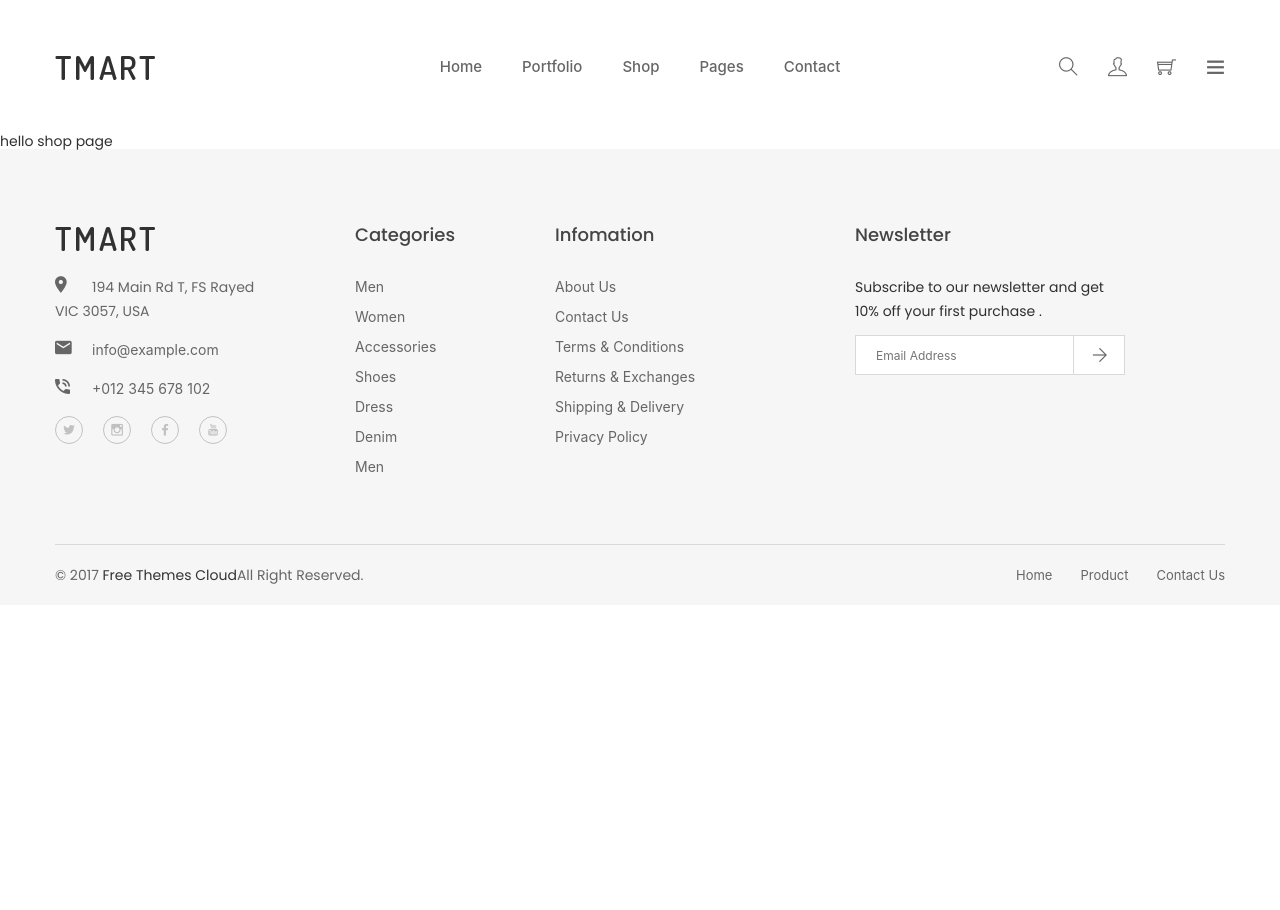
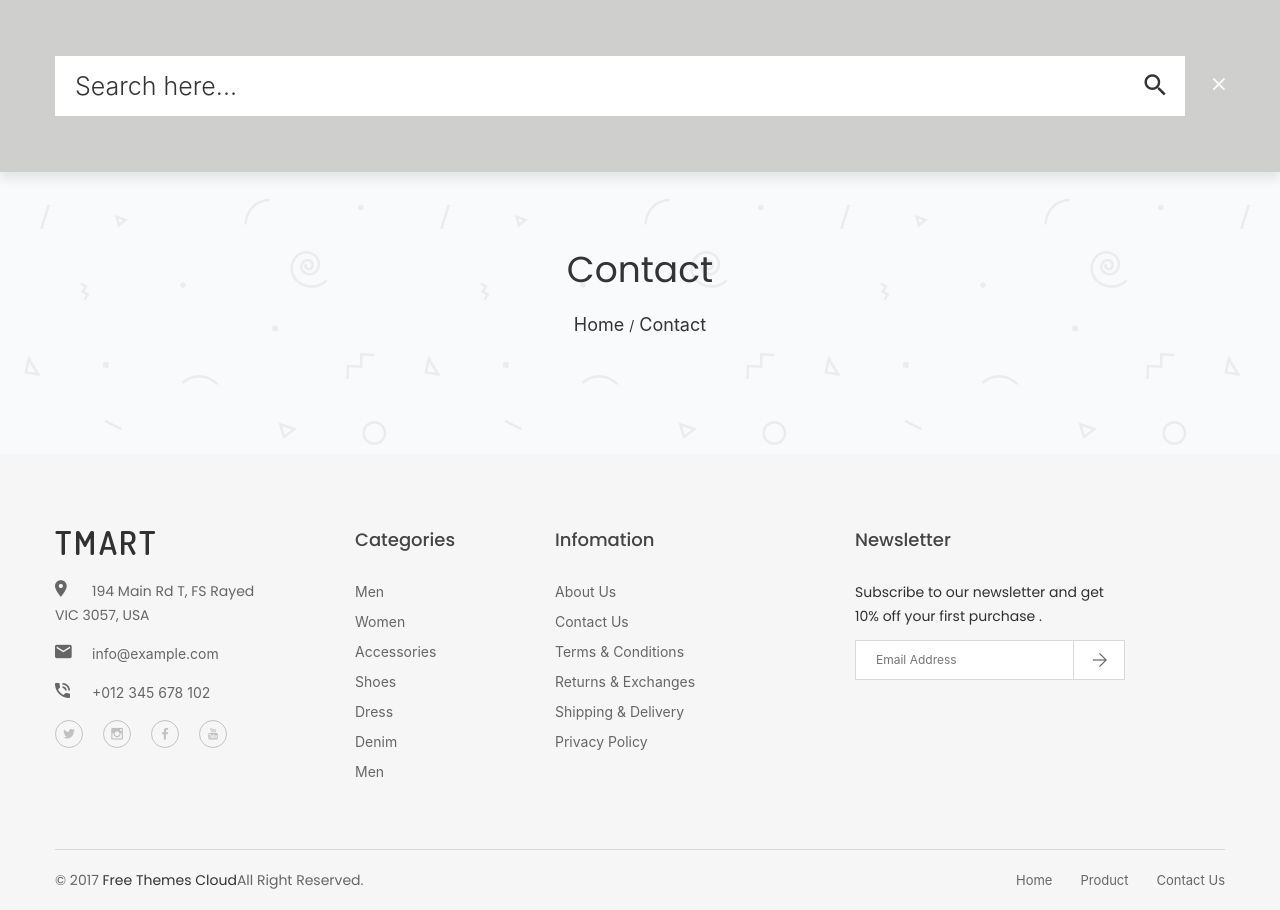
Before and after one commit to devs-shakil/tmart-website, a React (Create React App) app: page /shop in a window 1280 px wide. Both pictures are taken after a click on the element 1068 px from the left and 66 px from the top of the page. Before the commit the page ends 800 px from the top, so only its background shows below. Built offline with nearby package versions, Linux system fonts and the light colour scheme.

Commit message:
cart and  search bar added

```diff
--- a/src/Components/Menus/MenuExtra.jsx
+++ b/src/Components/Menus/MenuExtra.jsx
@@ -1,16 +1,32 @@
 import React from 'react'
 import { Link } from 'react-router-dom'
 
-const MenuExtra = () => {
+const MenuExtra = ({setToggleSearchArea , setToggleCartArea}) => {
+
+ const toggleSearch = () =>{
+  setToggleSearchArea(true)
+ }
+ const toggleCart = () =>{
+  setToggleCartArea(true)
+ }
+
   return (
     <div className="col-md-2 col-sm-4 col-xs-3">
         <ul className="menu-extra">
-            <li className="search search__open hidden-xs"><span className="ti-search"></span></li>
+            <li className="search search__open hidden-xs">
+                <span className="ti-search"  onClick={toggleSearch}/>
+            </li>
             <li>
-              <Link to="/login-register"><span className="ti-user"></span></Link>
+                <Link to="/login-register">
+                   <span className="ti-user"/>
+                </Link>
             </li>
-            <li className="cart__menu"><span className="ti-shopping-cart"></span></li>
-            <li className="toggle__menu hidden-xs hidden-sm"><span className="ti-menu"></span></li>
+            <li className="cart__menu">
+                <span className="ti-shopping-cart" onClick={toggleCart}/>
+            </li>
+            <li className="toggle__menu hidden-xs hidden-sm">
+              <span className="ti-menu"/>
+            </li>
         </ul>
     </div>
   )
--- a/src/Components/footer/index.jsx
+++ b/src/Components/footer/index.jsx
@@ -51,7 +51,7 @@ const Footer = () => {
                                     {SocialIcon.socilaicon.length > 0 && SocialIcon.socilaicon.map(socialIconProps =>(
                                          <li key={socialIconProps.id}>
 
-                                            <a href={socialIconProps.link}><i className={socialIconProps.class1}></i></a>
+                                            <a href={socialIconProps.link} ><i className={socialIconProps.class1}></i></a>
 
                                         </li>
                                     ))}
--- a/src/Components/ofset/Search.jsx
+++ b/src/Components/ofset/Search.jsx
@@ -1,9 +1,17 @@
 import React from 'react'
 
-const Search = () => {
+const Search = ( {setToggleSearchArea}) => {
+
+const change = () =>{
+    setToggleSearchArea(false)
+}
+
   return (
+
     <>
-        <div className="search__area">
+
+
+            <div className="search__area">
                 <div className="container" >
                     <div className="row" >
                         <div className="col-md-12" >
@@ -13,7 +21,7 @@ const Search = () => {
                                     <button type="submit"></button>
                                 </form>
                                 <div className="search__close__btn">
-                                    <span className="search__close__btn_icon"><i className="zmdi zmdi-close"></i></span>
+                                    <span className="search__close__btn_icon" onClick={change} ><i className="zmdi zmdi-close"></i></span>
                                 </div>
                             </div>
                         </div>
@@ -22,6 +30,9 @@ const Search = () => {
             </div>
 
 
+
+
+
     </>
   )
 }
--- a/src/Components/ofset/ShoppingCart.jsx
+++ b/src/Components/ofset/ShoppingCart.jsx
@@ -1,12 +1,15 @@
 import React from 'react'
 
-const ShoppingCart = () => {
+const ShoppingCart = ({setToggleCartArea}) => {
+    const changeState = () =>{
+        setToggleCartArea(false)
+    }
   return (
-    <div>
-          <div className="shopping__cart">
-                <div className="shopping__cart__inner">
+    <>
+          <div className="shopping__cart shopping__cart__on">
+                <div className="shopping__cart__inner ">
                     <div className="offsetmenu__close__btn">
-                        <a href="#"><i className="zmdi zmdi-close"></i></a>
+                        <a href="#" onClick={changeState}><i className="zmdi zmdi-close"></i></a>
                     </div>
                     <div className="shp__cart__wrap">
                         <div className="shp__single__product">
@@ -36,7 +39,7 @@ const ShoppingCart = () => {
                                 <span className="shp__price">$25.00</span>
                             </div>
                             <div className="remove__btn">
-                                <a href="#" title="Remove this item"><i className="zmdi zmdi-close"></i></a>
+                                <a href="#" title="Remove this item" ><i className="zmdi zmdi-close"></i></a>
                             </div>
                         </div>
                     </div>
@@ -50,7 +53,7 @@ const ShoppingCart = () => {
                     </ul>
                 </div>
             </div>
-    </div>
+    </>
   )
 }
 
--- a/src/Components/ofset/index.jsx
+++ /dev/null
@@ -1,16 +0,0 @@
-import React from 'react'
-import OfsetMenu from './OfsetMenu'
-import Search from './Search'
-import ShoppingCart from './ShoppingCart'
-
-const Ofset = () => {
-  return (
-    <div className="offset__wrapper">
-        <Search/>
-        <OfsetMenu/>
-        <ShoppingCart/>
-     </div>
-   )
-}
-
-export default Ofset
--- a/src/Components/partial/Header.jsx
+++ b/src/Components/partial/Header.jsx
@@ -1,11 +1,26 @@
-import React from 'react'
+import React, { useEffect, useState } from 'react'
 import Menus from '../Menus'
 import MenuExtra from '../Menus/MenuExtra'
 import logo from '../../assets/images/logo/logo.png'
 import { Link } from 'react-router-dom'
-import Footer from '../footer'
+import Footer from '../footer';
+import Ofset from '../ofset'
+import Search from '../ofset/Search'
+import ShoppingCart from '../ofset/ShoppingCart'
 
 export const Header = () => {
+    const [toggleSearchArea, setToggleSearchArea] = useState(false);
+    const [toggleCartArea, setToggleCartArea] = useState(false)
+    console.log(toggleCartArea)
+    useEffect(() => {
+        document.querySelector('body').classList.add('search__box__show__hide');
+    },[]);
+
+    useEffect(() =>{
+        document.querySelector('body').classList.add('shopping__cart__on');
+
+    },[]);
+
   return (
    <>
      <header id="header" className="htc-header header--3 bg__white">
@@ -25,7 +40,7 @@ export const Header = () => {
                         <Menus />
                         {/* <!-- End Main menu Areas --> */}
 
-                        <MenuExtra />
+                        <MenuExtra setToggleSearchArea={setToggleSearchArea} setToggleCartArea={setToggleCartArea} />
                     </div>
 
                     <div className="mobile-menu-area"></div>
@@ -34,6 +49,16 @@ export const Header = () => {
             {/* // <!-- End Mainmenu Area --> */}
         </header>
 
+        <div className="body__overlay  "></div>
+
+        {toggleSearchArea && (
+            <Search setToggleSearchArea={setToggleSearchArea}/>
+
+        )}
+        {toggleCartArea && (
+            <ShoppingCart setToggleCartArea={setToggleCartArea} />
+        )}
+
 
    </>
 
--- a/src/pages/Contact/index.jsx
+++ b/src/pages/Contact/index.jsx
@@ -1,8 +1,7 @@
 import React from 'react';
 import { Header } from '../../Components/partial/Header';
 import ContactArea from './ContactArea';
-import BradCaump from './BradCaump';
-import Ofset from '../../Components/ofset';
+import BradCaump from '../../Components/partial/BradCaump';
 import Footer from '../../Components/footer';
 
 
@@ -11,17 +10,7 @@ const Contact = () => {
   return (
     <>
 
-          <Header/>
-
-          <div className="body__overlay"></div>
-
-
-
-          {/* ofset wrapper start */}
-              <Ofset/>
-          {/* ofset wrapper end  */}
-
-
+             <Header/>
             <BradCaump/>
             <ContactArea/>
             <Footer/>
--- a/src/pages/Portfolio/index.jsx
+++ b/src/pages/Portfolio/index.jsx
@@ -1,7 +1,7 @@
 import React from 'react'
 import Footer from '../../Components/footer'
 import { Header } from '../../Components/partial/Header'
-import BradCaump from '../Contact/BradCaump'
+import BradCaump from '../../Components/partial/BradCaump'
 import Gallery from './Gallery'
 
 
--- a/src/pages/shop/index.jsx
+++ b/src/pages/shop/index.jsx
@@ -1,12 +1,13 @@
 import React from 'react'
 import Footer from '../../Components/footer'
 import { Header } from '../../Components/partial/Header'
+import BradCaump from '../../Components/partial/BradCaump'
 
 const shop = () => {
   return (
     <>
         <Header/>
-        <h3>hello shop page</h3>
+        <BradCaump/>
 
 
         <Footer/>
--- a/src/temp/menus.json
+++ b/src/temp/menus.json
@@ -81,7 +81,7 @@
             "id": 10,
             "text": "Pages",
             "class": "drop",
-            "link": "./pages",
+            "link": "",
             "dropdown":[
                 {
                     "id": 11,
--- a/src/temp/socialicon.json
+++ b/src/temp/socialicon.json
@@ -1,24 +1,27 @@
 {
     "socilaicon":[
-        {
+        {   "id":1,
             "name":"twitter",
             "class1": "zmdi zmdi-twitter",
             "class2": "bg--twitter",
             "link":"www.twitter.com"
         },
         {
+            "id":2,
             "name":"instragram",
             "class1": "zmdi zmdi-instagram",
             "class2": "bg--instagram",
             "link":"www.instragram.com"
         },
         {
+            "id":3,
             "name":"facebook",
             "class1": "zmdi zmdi-facebook",
             "class2": "bg--facebook",
             "link":"www.facebook.com"
         },
         {
+            "id":4,
             "name":"youtube",
             "class1": "zmdi zmdi-youtube",
             "class2": "bg--googleplus",
```
Also changed, not shown: src/Components/partial/BradCaump.jsx (renamed from src/pages/Contact/BradCaump.jsx).
